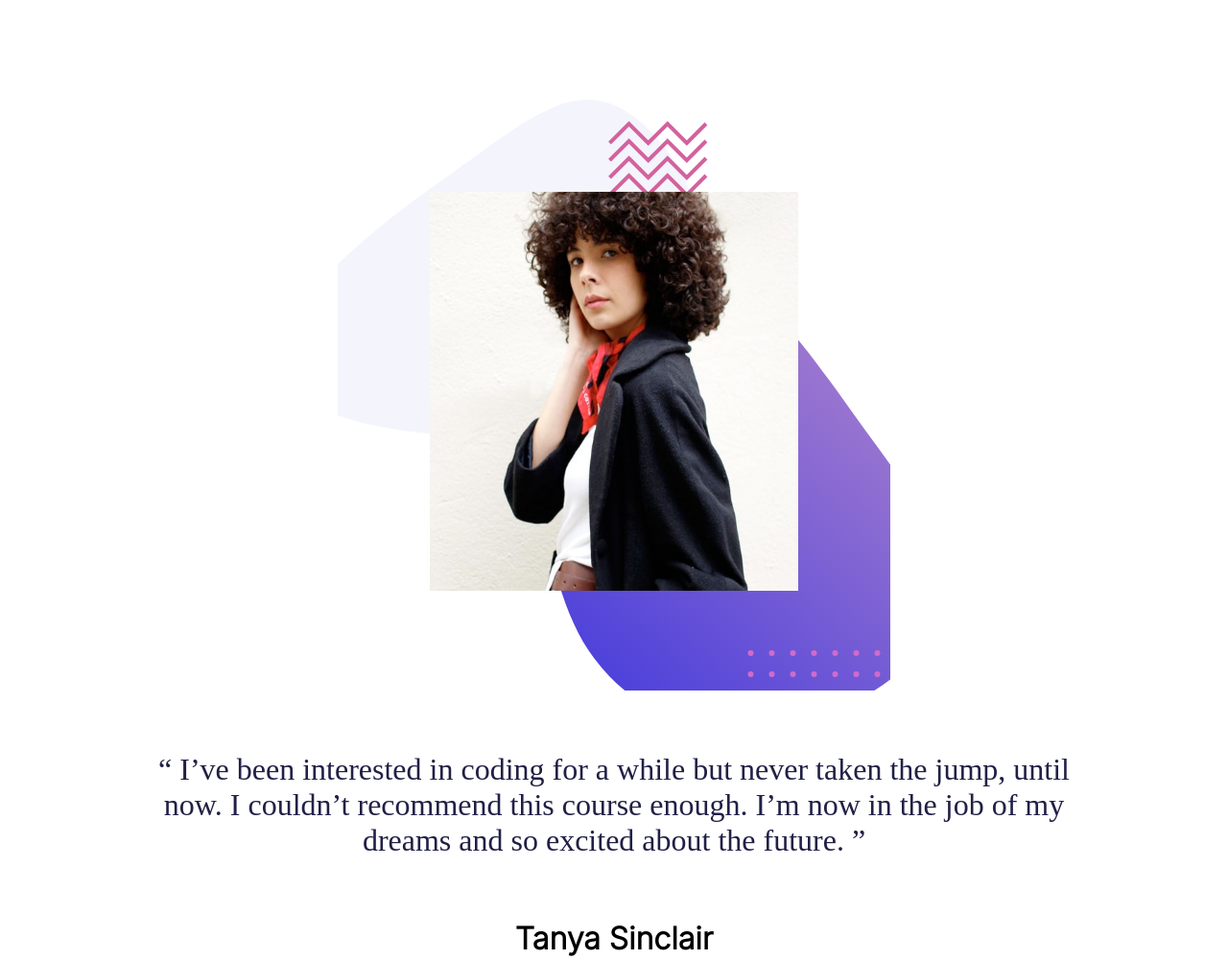
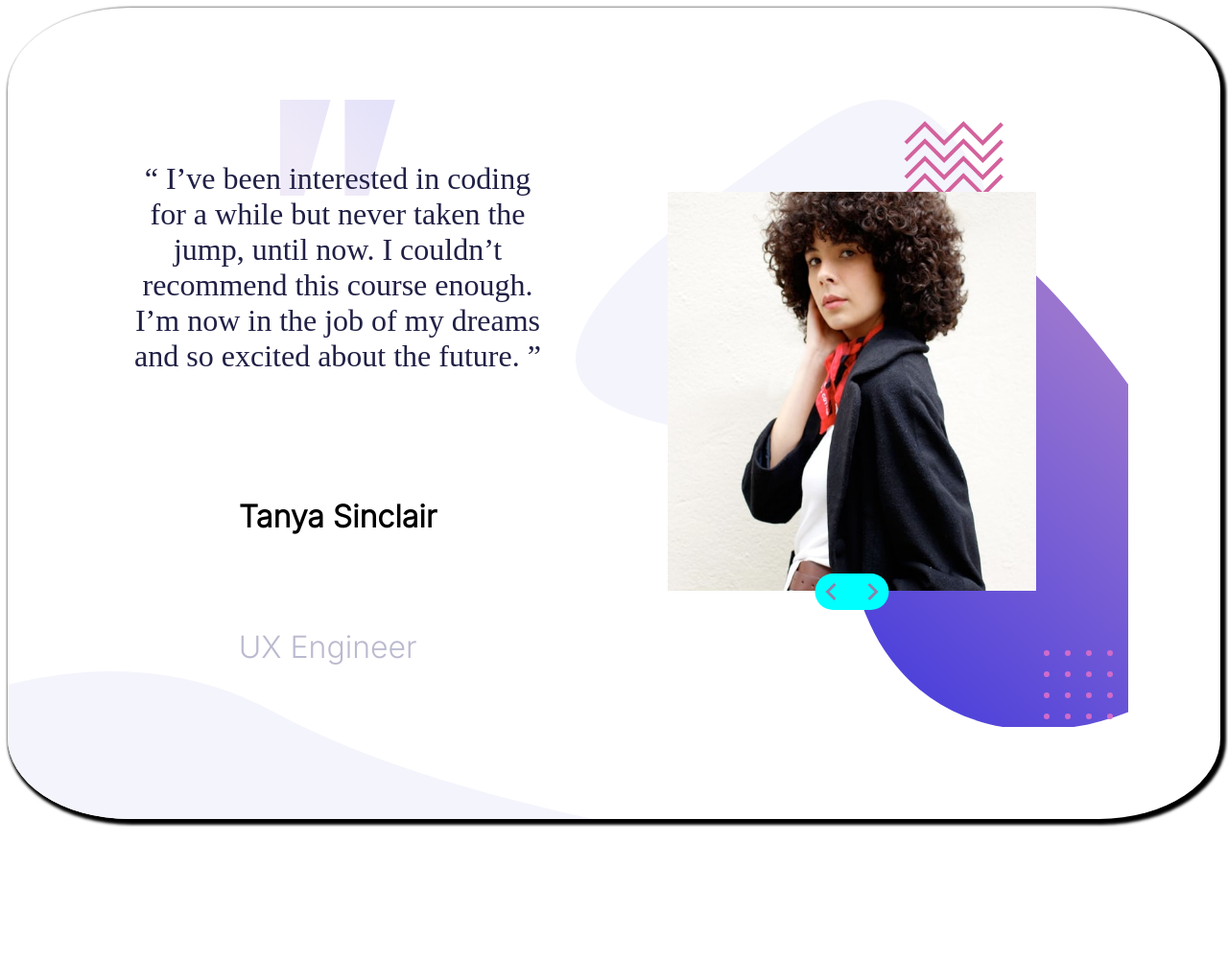
Before and after one commit to guru2711/Ui-Ux, a plain HTML site: page index.html in a window 1280 px wide. Shown: the top 1001 px of the page at 96% size. After the commit the page ends 862 px from the top, so only its background shows below. Drawn offline with Linux system fonts and the light colour scheme.

Commit message:
"responsive"

```diff
--- a/index.html
+++ b/index.html
@@ -13,6 +13,10 @@
 <div class="container">
   <div class="img-container">
     <img class="user-img" src="./images/image-tanya.jpg" alt="Tanya">
+  <div class="buttons">
+    <img src="./images/icon-prev.svg" alt="">
+    <img src="./images/icon-next.svg" alt="">
+  </div>
   </div>
   <div class="details">
  <p> “ I’ve been interested in coding for a while but never taken the jump, until now.
--- a/style.css
+++ b/style.css
@@ -10,21 +10,33 @@
     background-repeat: no-repeat;
     background-position: bottom left;
     padding: 3rem;
+    box-shadow: 3px 3px 3px 3px;
+    border-radius: 10%;
+    grid-template-areas:
+    "pic"
+    "info"
+    "work";
 
 }
 .img-container{
     background-image: url(./images/pattern-bg.svg);
     padding: 3rem;
-  background-repeat: no-repeat;
-  background-position: top center;
+grid-area: pic;
+
 
 
 }
 .details{
    color:  hsl(240, 38%, 20%);
    text-align: center;
+   background: url(./images/pattern-quotes.svg);
+   background-repeat: no-repeat;
+   background-position: top center;
    font-weight: 300;
    padding: 1rem;
+   display: grid;
+  grid-area: info;
+
 }
 .user-img{
     height: 13rem;
@@ -36,26 +48,43 @@
    font-weight: 700;
    text-align: center;
    margin-top: 0;
+   /* display: grid;
+   grid-area: name; */
 
 }
 .profile-work{
     font-family: 'Inter', sans-serif;
     font-weight: 500;
     color: hsl(240, 18%, 77%);
-    display: grid;
-
-}
-@media{
-    min-width: 375px;
-
-
-
-}
-@media {
-    min-width:  1440px;
+    /* display: grid;
+    grid-area: work; */
 
 }
 
+.buttons{
+    background-color: aqua;
+    width: max-content;
+    padding: 10px ;
+    display: flex;
+    gap: 1rem;
+    border-radius: 100rem;
+    position: relative;
+    left: 50%;
+    transform: translate(-50%);
+    bottom: .8rem;
+}
+
+.footer{
+    display:grid;
+    grid-area: work;
+}
+@media (min-width:720px) {
+.container{
+    grid-template-areas:
+    "info info pic"
+    "work work pic";
+}
+}
 /*
 - Dark Blue: hsl(240, 38%, 20%)
 - Grayish Blue: hsl(240, 18%, 77%) */
```
